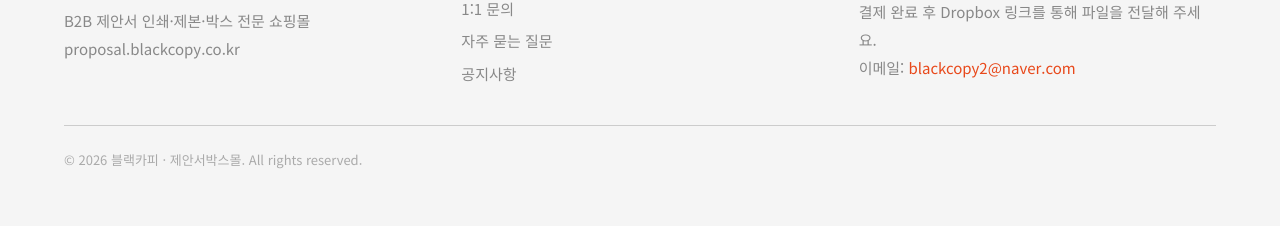
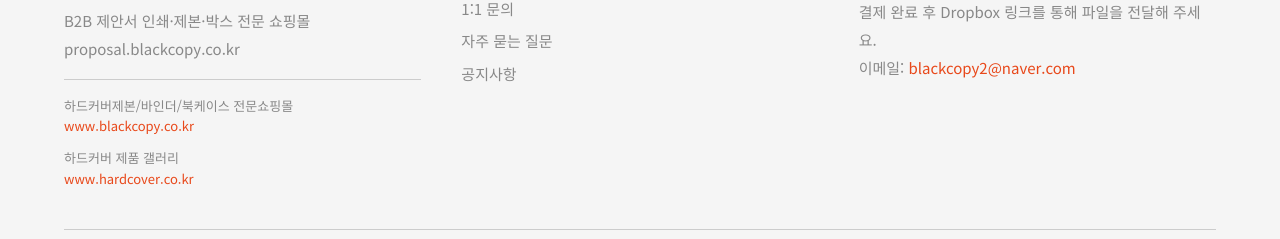
Before and after one commit to hyunghojeung/proposal-mall, a Next.js app: page /contact in a window 1280 px wide. Shown: the part 1494-1733 px from the top of the page. Built offline with nearby package versions, Linux system fonts and the light colour scheme; no server answers; the database is empty.

Commit message:
feat: 푸터에 관련 사이트 링크 추가 (blackcopy, hardcover)

```diff
--- a/src/components/Footer.tsx
+++ b/src/components/Footer.tsx
@@ -12,6 +12,30 @@
               <br />
               proposal.blackcopy.co.kr
             </p>
+            <div className="mt-4 space-y-3 border-t border-line pt-4">
+              <div>
+                <p className="text-[13px] text-ink-sub">하드커버제본/바인더/북케이스 전문쇼핑몰</p>
+                <a
+                  href="https://www.blackcopy.co.kr"
+                  target="_blank"
+                  rel="noopener noreferrer"
+                  className="text-[13px] text-brand hover:underline"
+                >
+                  www.blackcopy.co.kr
+                </a>
+              </div>
+              <div>
+                <p className="text-[13px] text-ink-sub">하드커버 제품 갤러리</p>
+                <a
+                  href="https://www.hardcover.co.kr"
+                  target="_blank"
+                  rel="noopener noreferrer"
+                  className="text-[13px] text-brand hover:underline"
+                >
+                  www.hardcover.co.kr
+                </a>
+              </div>
+            </div>
           </div>
 
           <div>
```
